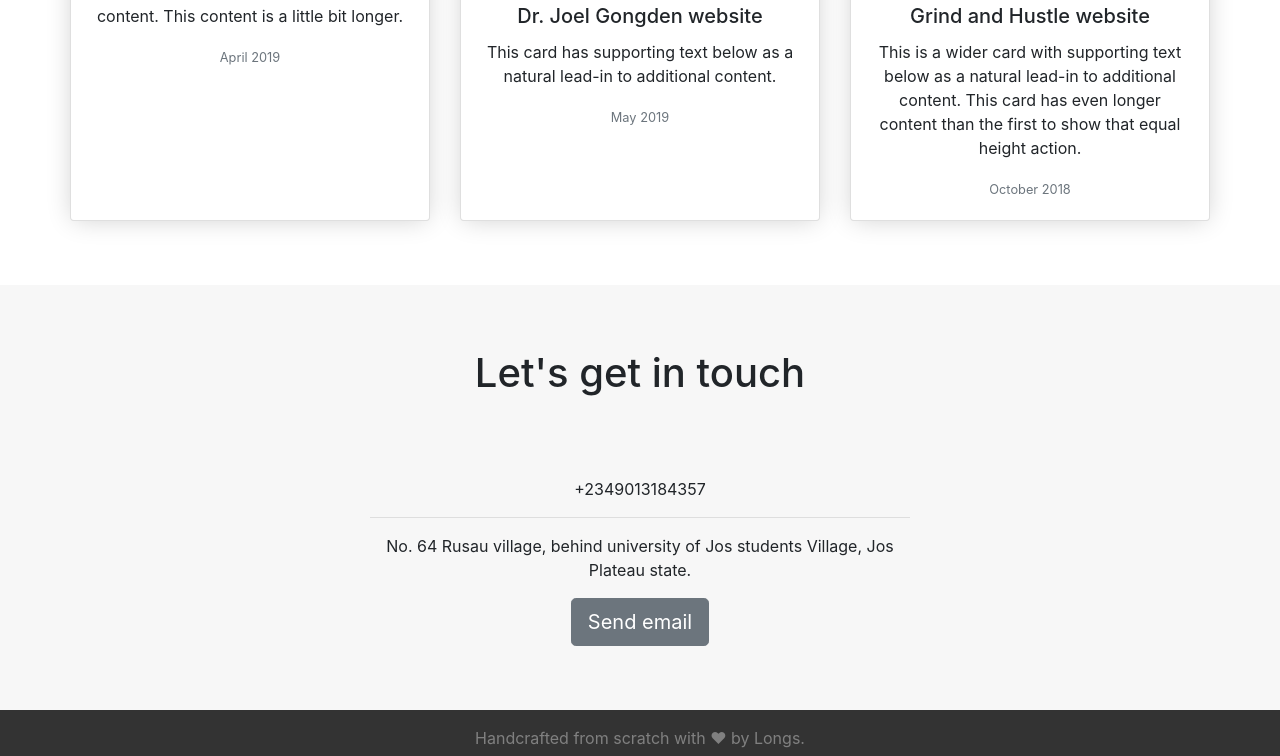
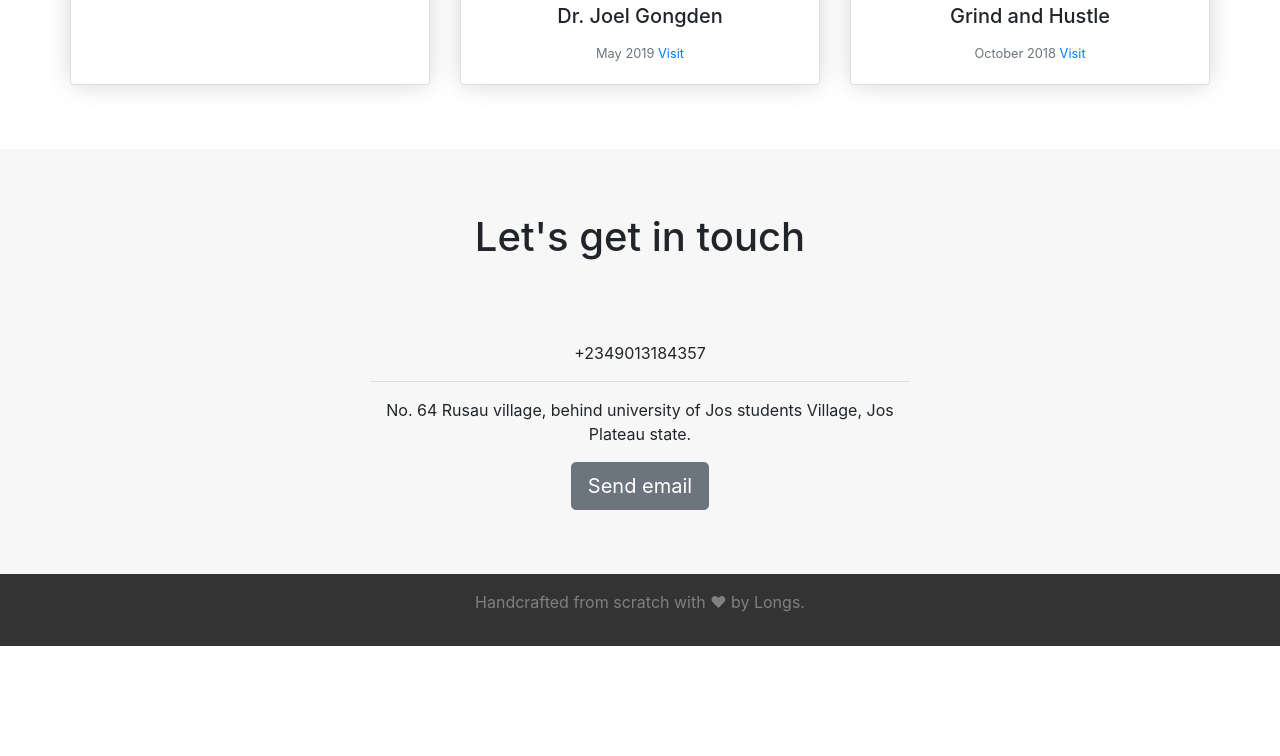
Before and after one commit to pemun/longs-porfolio, a plain HTML site: page index.html in a window 1280 px wide. Shown: the part 1712-2468 px from the top of the page. After the commit the page ends 2358 px from the top, so only its background shows below. Drawn offline with Linux system fonts and the light colour scheme.

Commit message:
Update bootstrap cards and links

```diff
--- a/index.html
+++ b/index.html
@@ -28,9 +28,9 @@
 				<h1 class="display-4">Longs Pemun</h1>
 				<p class="lead">Software developer. Success enthusiast. Critical thinker!</p>
 				<nav class="nav justify-content-center">
-					<a href="" class="nav-link"><img src="img/twitter-brands.svg" width="20px" height="20px"></a>
-					<a href="" class="nav-link"><img src="img/facebook-f-brands.svg" width="20px" height="20px"></a>
-					<a href="" class="nav-link"><img src="img/whatsapp-brands.svg" width="20px" height="20px"></a>
+					<a href="https://twitter.com/LongsPemun" class="nav-link"><img src="img/twitter-brands.svg" width="20px" height="20px"></a>
+					<a href="https://web.facebook.com/pemunlongss" class="nav-link"><img src="img/facebook-f-brands.svg" width="20px" height="20px"></a>
+					<a href="https://api.whatsapp.com/send?phone=2349013184357" class="nav-link"><img src="img/whatsapp-brands.svg" width="20px" height="20px"></a>
 				</nav>
 			</div>
 		</div>
@@ -70,24 +70,21 @@
 		<img src="https://raw.githubusercontent.com/pemun/longs-porfolio/61ce7c37a7b42bbb48cfe87761309eaf3aff9db3/img/born2shine.PNG" class="card-img-top" alt="born2shine">
 		<div class="card-body">
 			<h5 class="card-title">Born2shine Foundation</h5>
-			<p class="card-text">This is a longer card with supporting text below as a natural lead-in to additional content. This content is a little bit longer.</p>
-			<p class="card-text"><small class="text-muted">April 2019</small></p>
+			<p class="card-text"><small class="text-muted">April 2019 <a href="born2shine.com.ng">Visit</a></small></p>
 		</div>
 	</div>
 	<div class="card">
 		<img src="https://raw.githubusercontent.com/pemun/longs-porfolio/61ce7c37a7b42bbb48cfe87761309eaf3aff9db3/img/vitalchemist.PNG" class="card-img-top" alt="vitalchemist">
 		<div class="card-body">
-			<h5 class="card-title">Dr. Joel Gongden website</h5>
-			<p class="card-text">This card has supporting text below as a natural lead-in to additional content.</p>
-			<p class="card-text"><small class="text-muted">May 2019</small></p>
+			<h5 class="card-title">Dr. Joel Gongden</h5>
+			<p class="card-text"><small class="text-muted">May 2019 <a href="https://longs101.000webhostapp.com/">Visit</a></small></p>
 		</div>
 	</div>
 	<div class="card">
 		<img src="https://raw.githubusercontent.com/pemun/longs-porfolio/61ce7c37a7b42bbb48cfe87761309eaf3aff9db3/img/hustle.PNG" class="card-img-top" alt="hustle">
 		<div class="card-body">
-			<h5 class="card-title">Grind and Hustle website</h5>
-			<p class="card-text">This is a wider card with supporting text below as a natural lead-in to additional content. This card has even longer content than the first to show that equal height action.</p>
-			<p class="card-text"><small class="text-muted">October 2018</small></p>
+			<h5 class="card-title">Grind and Hustle</h5>
+			<p class="card-text"><small class="text-muted">October 2018 <a href="#">Visit</a></small></p>
 		</div>
 	</div>
 </div>
```
